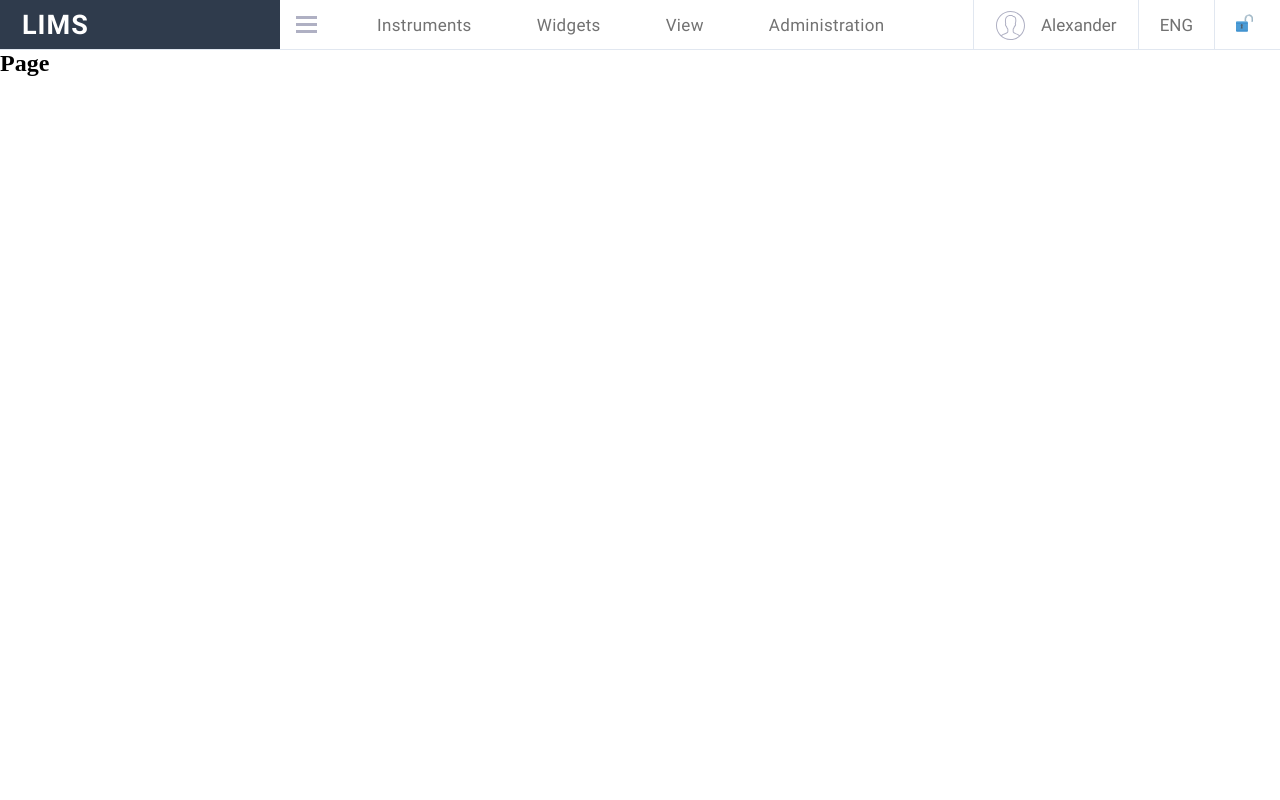
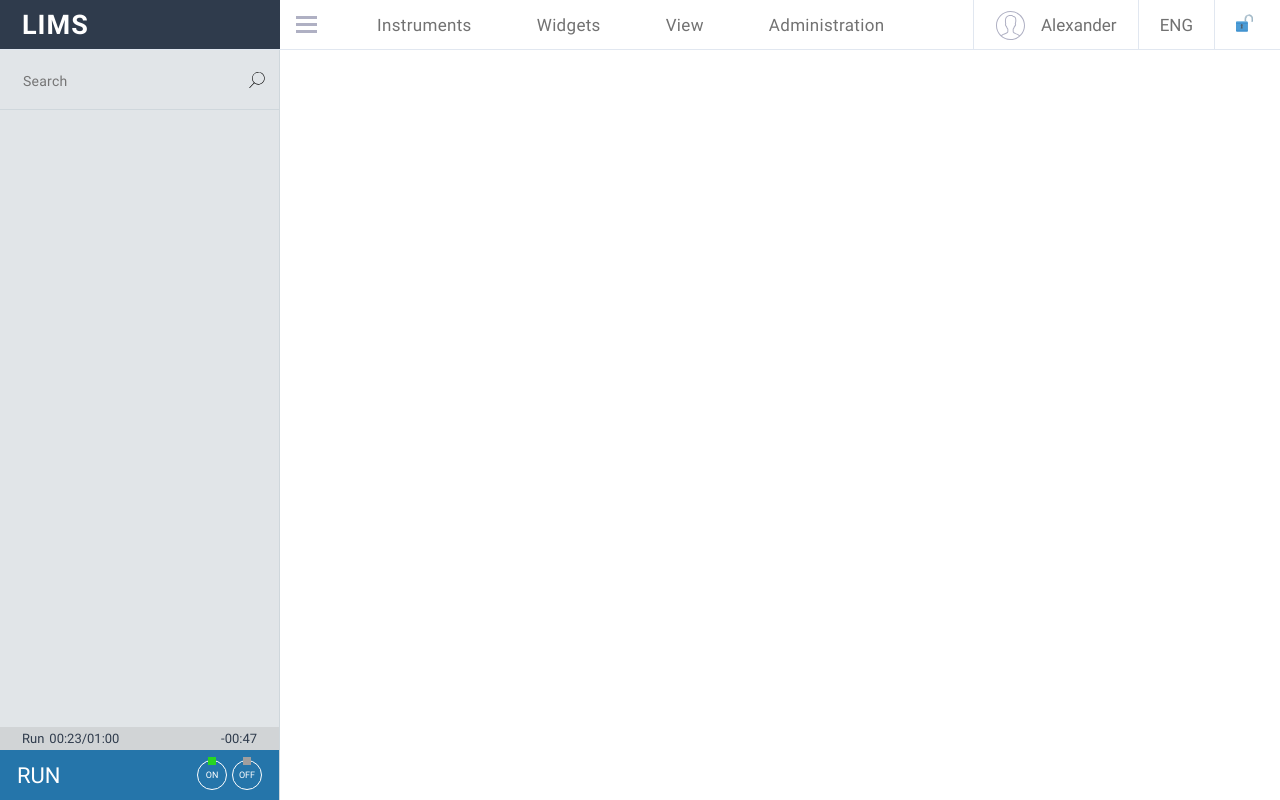
Before and after one commit to VoitihovichP/labinvent-test-task, a React (Create React App) app in the folder labinvent-test/: page / in a window 1280 px wide. Built offline with nearby package versions, Linux system fonts and the light colour scheme.

Commit message:
feat: add sidebar

```diff
--- a/labinvent-test/src/components/Header/header.scss
+++ b/labinvent-test/src/components/Header/header.scss
@@ -80,6 +80,7 @@
       gap: 16px;
     }
     &-lock {
+      padding-left: 25px;
       &-icon {
         width: 17px;
         height: 24px;
--- /dev/null
+++ b/labinvent-test/src/components/Sidebar/Sidebar.tsx
@@ -0,0 +1,39 @@
+import React from 'react';
+import './sidebar.scss';
+import SearchIcon from '../../assets/svg/search-icon.svg';
+import { PageText } from '../../constants/enums';
+
+const Sidebar: React.FC = () => {
+  return (
+    <aside className="sidebar">
+      <div className="sidebar__search">
+        <input type="text" name="search" id="search" className="sidebar__search-input" placeholder='Search' />
+        <svg className="sidebar__search-icon">
+          <use href={`${SearchIcon}#search-icon`}></use>
+        </svg>
+      </div>
+      <div className="sidebar__system">
+        <div className="sidebar__system-timer">
+          <div className="sidebar__system-timer-descr sidebar__system-timer_default">
+            <p className="sidebar__system-timer-status sidebar__system-timer_default">{PageText.STATUS_RUN}</p>
+            <p className="sidebar__system-timer-time sidebar__system-timer_default">
+              <span className="sidebar__system-timer-curr">00:23</span>
+              /
+              <span className="sidebar__system-timer-durration">01:00</span>
+            </p>
+          </div>
+          <p className="sidebar__system-timer-rest sidebar__system-timer_default">-00:47</p>
+        </div>
+        <div className="sidebar__system-status">
+          <p className="sidebar__system-status-descr">{PageText.STATUS_RUN}</p>
+          <div className="sidebar__system-status-wrapper">
+            <button className="sidebar__system-status-btn sidebar__system-status-btn_on">{PageText.STATUS_BTN_ON}</button>
+            <button className="sidebar__system-status-btn">{PageText.STATUS_BTN_OFF}</button>
+          </div>
+        </div>
+      </div>
+    </aside>
+  )
+}
+
+export default Sidebar;
--- /dev/null
+++ b/labinvent-test/src/components/Sidebar/sidebar.scss
@@ -0,0 +1,113 @@
+.sidebar {
+  display: flex;
+  flex-direction: column;
+  justify-content: space-between;
+  max-width: 280px;
+  height: 100%;
+  background-color: #e1e5e8;
+  border-right: 1px solid #cfd7dc;
+  &__search {
+    position: relative;
+    &-input {
+      padding: 14px 21px 11px 23px;
+      width: 100%;
+      min-height: 60px;
+      background: none;
+      border: none;
+      border-bottom: 1px solid #cfd7dc;
+      font-family: 'Roboto Regular';
+      font-size: 14px;
+      letter-spacing: 0.24px;
+      color: #2f3b4c;
+      outline: none;
+    }
+    &-icon {
+      position: absolute;
+      top: 50%;
+      right: 5%;
+      transform: translateY(-50%) scale(-1, 1);
+      width: 16px;
+      height: 17px;
+    }
+  }
+  &__system {
+    &-timer {
+      padding: 4px 22px;
+      display: flex;
+      justify-content: space-between;
+      background-color: rgba(173, 172, 172, 0.3);
+      &_default {
+        font-family: 'Roboto Regular';
+        font-size: 13px;
+        color: #2f3b4c;
+      }
+      &-descr {
+        display: flex;
+        gap: 5px;
+      }
+    }
+    &-status {
+      padding: 0 17px;
+      display: flex;
+      align-items: center;
+      justify-content: space-between;
+      width: 100%;
+      height: 50px;
+      background-color: #2575aa;
+      &-descr {
+        font-family: 'Roboto Regular';
+        font-size: 22px;
+        text-transform: uppercase;
+        color: #ffffff;
+      }
+      &-wrapper {
+        display: flex;
+        gap: 5px;
+      }
+      &-btn {
+        position: relative;
+        display: flex;
+        align-items: center;
+        justify-content: center;
+        width: 30px;
+        height: 30px;
+        font-family: 'Roboto Regular';
+        font-size: 9px;
+        text-transform: uppercase;
+        color: #ffffff;
+        background: none;
+        border-radius: 50%;
+        border: 1px solid #ffffff;
+        cursor: pointer;
+        &::before {
+          content: '';
+          position: absolute;
+          bottom: 85%;
+          width: 8px;
+          height: 8px;
+          background-color: rgb(160, 158, 158);
+        }
+        &_on {
+          &::before {
+            content: '';
+            position: absolute;
+            bottom: 85%;
+            width: 8px;
+            height: 8px;
+            background-color: rgb(39, 214, 33);
+          }
+        }
+        &_off {
+          &::before {
+            content: '';
+            position: absolute;
+            bottom: 85%;
+            width: 8px;
+            height: 8px;
+            background-color: rgb(207, 37, 37);
+          }
+        }
+      }
+    }
+  }
+}
--- a/labinvent-test/src/constants/enums.ts
+++ b/labinvent-test/src/constants/enums.ts
@@ -6,4 +6,7 @@ export enum PageText {
   NAVIGATION_ADMINISTRATION = 'Administration',
   USER_LANG = 'ENG',
   userName = 'Alexander',
+  STATUS_RUN = 'Run',
+  STATUS_BTN_ON = 'on',
+  STATUS_BTN_OFF = 'off'
 }
--- a/labinvent-test/src/pages/ControlPage.tsx
+++ b/labinvent-test/src/pages/ControlPage.tsx
@@ -1,8 +1,12 @@
 import React from 'react';
+import './controlPage.scss';
+import Sidebar from '../components/Sidebar/Sidebar';
 
 const ControlPage: React.FC = () => {
   return (
-    <h1>Page</h1>
+    <div className="page-wrapper">
+      <Sidebar />
+    </div>
   )
 }
 
--- a/labinvent-test/src/pages/controlPage.scss
+++ b/labinvent-test/src/pages/controlPage.scss
@@ -0,0 +1,3 @@
+.page-wrapper {
+  height: calc(100vh - 50px);
+}
```
Also changed, not shown: labinvent-test/src/assets/svg/search-icon.svg (added).
